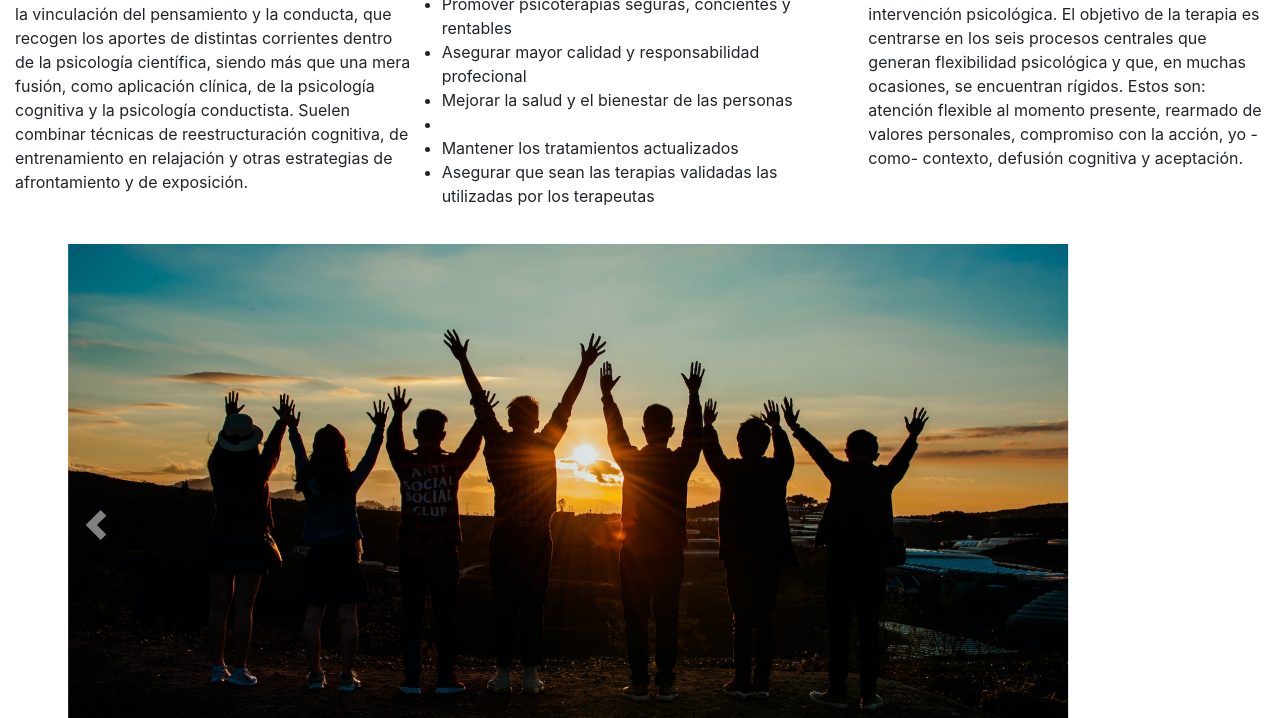
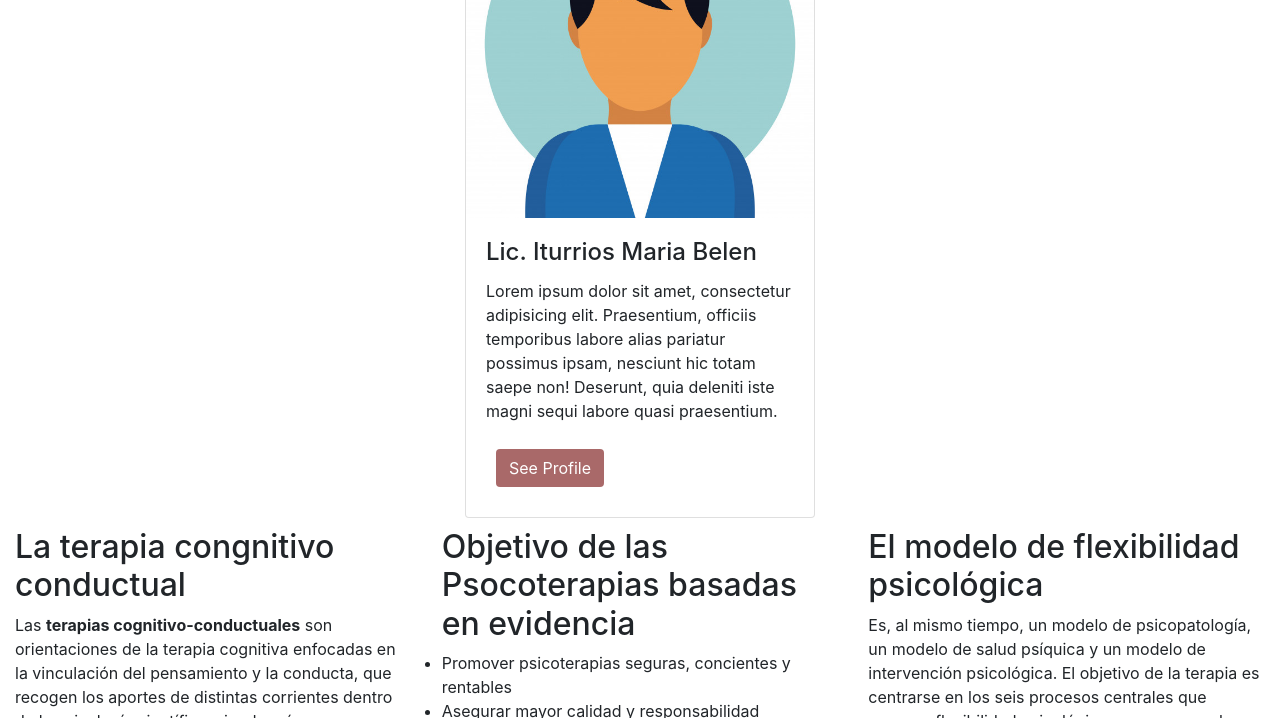
Before and after one commit to DivLaza/ProyectoCarballoLazaro, a plain HTML site: page index.html in a window 1280 px wide. Shown: the part 593-1311 px from the top of the page. Drawn offline with nearby package versions, Linux system fonts and the light colour scheme.

Commit message:
Add card

```diff
--- a/estilos.css
+++ b/estilos.css
@@ -34,12 +34,17 @@
     border-width: 1px;
 }
 
+.container-card   {
+    margin: 0 auto;
+    float: center;
+    margin-bottom: 10px;
+}
 .container {
     background-color: rgba(255, 223, 223, 0.2);
 }
 
 .btn {
-    background-color: rgba(90, 46, 46, 0.700);
+    background-color: rgba(133, 42, 42, 0.7);
     margin: 10px;
     color: #fff;
 }
--- a/index.html
+++ b/index.html
@@ -49,6 +49,19 @@
         <h1>Lic. Iturrios Maria Belen</h1>
         <p id="Psicoterapeuta"><strong>Psicoterapeuta con orientación cognitivo conductual</strong> </p>
       </div>
+
+
+      <div class="container-card">
+        <div class="card mx-auto" style="width:350px">
+          <img class="card-img-top" src="img/avatar.jpg" alt="Card image" style="width:100%">
+          <div class="card-body">
+            <h4 class="card-title">Lic. Iturrios Maria Belen</h4>
+            <p class="card-text">Lorem ipsum dolor sit amet, consectetur adipisicing elit. Praesentium, officiis temporibus labore alias pariatur possimus ipsam, nesciunt hic totam saepe non! Deserunt, quia deleniti iste magni sequi labore quasi praesentium.</p>
+            <a href="#" class="btn">See Profile</a>
+          </div>
+        </div>
+      </div>
+
       <!-- containder  -->
       <div class="container-fluid">
         <div class="row">
```
Also changed, not shown: img/avatar.jpg (added). Lines whose indentation alone changed are shown as unchanged.
